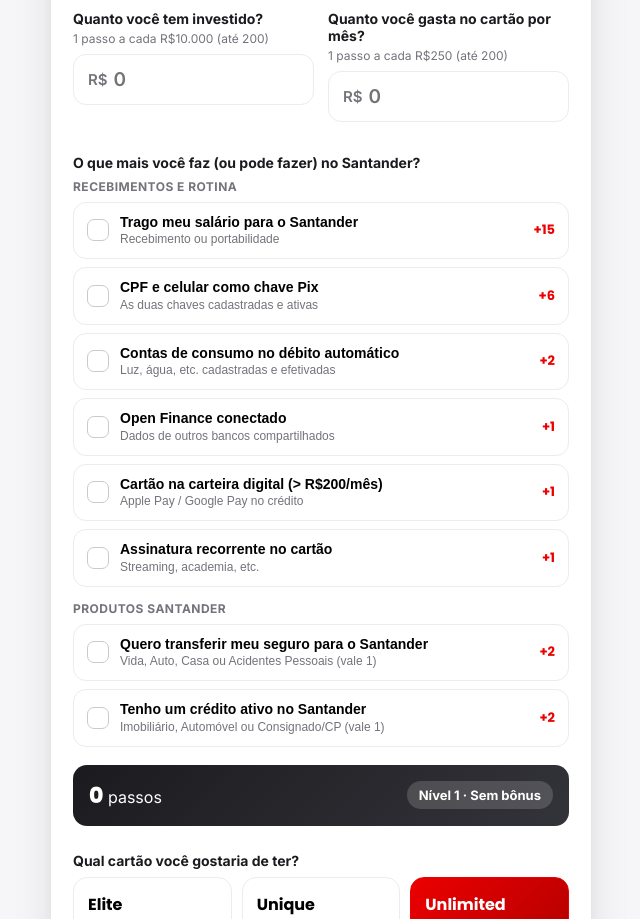
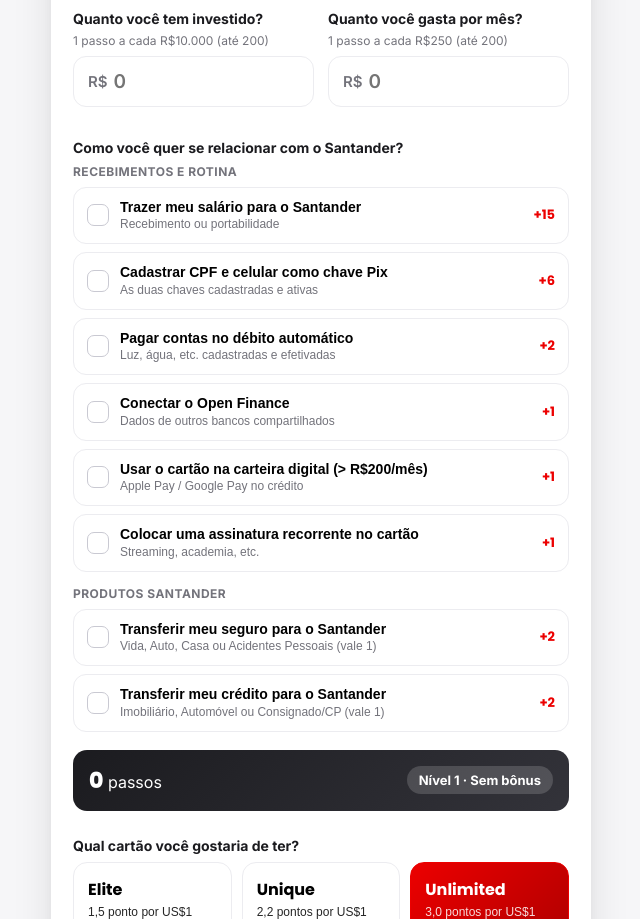
Before and after one commit to rod455/lpRewards, a React (Vite) app: page / in a window 1280 px wide. Shown: the part 340-1259 px from the top of the page, without its empty margins (319-959 px from the left). Built offline with nearby package versions, Linux system fonts and the light colour scheme.

Commit message:
Reformula pergunta e opcoes de relacionamento; alinha campo de gasto em uma linha

```diff
--- a/src/SimuladorSantanderRewards.jsx
+++ b/src/SimuladorSantanderRewards.jsx
@@ -50,14 +50,14 @@ const NIVEIS = [
 
 // Tarefas com check (passos fixos por tarefa)
 const TAREFAS = [
-  { id: "salario",     label: "Trago meu salário para o Santander",       desc: "Recebimento ou portabilidade",            passos: 15, grupo: "Recebimentos e rotina" },
-  { id: "pix",         label: "CPF e celular como chave Pix",             desc: "As duas chaves cadastradas e ativas",     passos: 6,  grupo: "Recebimentos e rotina" },
-  { id: "debito",      label: "Contas de consumo no débito automático",   desc: "Luz, água, etc. cadastradas e efetivadas", passos: 2,  grupo: "Recebimentos e rotina" },
-  { id: "openfinance", label: "Open Finance conectado",                   desc: "Dados de outros bancos compartilhados",   passos: 1,  grupo: "Recebimentos e rotina" },
-  { id: "wallet",      label: "Cartão na carteira digital (> R$200/mês)", desc: "Apple Pay / Google Pay no crédito",       passos: 1,  grupo: "Recebimentos e rotina" },
-  { id: "assinatura",  label: "Assinatura recorrente no cartão",          desc: "Streaming, academia, etc.",               passos: 1,  grupo: "Recebimentos e rotina" },
-  { id: "seguro",      label: "Quero transferir meu seguro para o Santander", desc: "Vida, Auto, Casa ou Acidentes Pessoais (vale 1)", passos: 2, grupo: "Produtos Santander" },
-  { id: "credito",     label: "Tenho um crédito ativo no Santander",      desc: "Imobiliário, Automóvel ou Consignado/CP (vale 1)", passos: 2, grupo: "Produtos Santander" },
+  { id: "salario",     label: "Trazer meu salário para o Santander",        desc: "Recebimento ou portabilidade",            passos: 15, grupo: "Recebimentos e rotina" },
+  { id: "pix",         label: "Cadastrar CPF e celular como chave Pix",     desc: "As duas chaves cadastradas e ativas",     passos: 6,  grupo: "Recebimentos e rotina" },
+  { id: "debito",      label: "Pagar contas no débito automático",          desc: "Luz, água, etc. cadastradas e efetivadas", passos: 2,  grupo: "Recebimentos e rotina" },
+  { id: "openfinance", label: "Conectar o Open Finance",                    desc: "Dados de outros bancos compartilhados",   passos: 1,  grupo: "Recebimentos e rotina" },
+  { id: "wallet",      label: "Usar o cartão na carteira digital (> R$200/mês)", desc: "Apple Pay / Google Pay no crédito",  passos: 1,  grupo: "Recebimentos e rotina" },
+  { id: "assinatura",  label: "Colocar uma assinatura recorrente no cartão", desc: "Streaming, academia, etc.",              passos: 1,  grupo: "Recebimentos e rotina" },
+  { id: "seguro",      label: "Transferir meu seguro para o Santander",     desc: "Vida, Auto, Casa ou Acidentes Pessoais (vale 1)", passos: 2, grupo: "Produtos Santander" },
+  { id: "credito",     label: "Transferir meu crédito para o Santander",    desc: "Imobiliário, Automóvel ou Consignado/CP (vale 1)", passos: 2, grupo: "Produtos Santander" },
 ];
 
 const PASSO_POR_REAL_INVEST = 10000; // 1 passo a cada R$10.000 investidos
@@ -379,7 +379,7 @@ export default function App() {
                 <CampoMoeda valor={form.investimentos} onChange={(v) => set("investimentos", v)} placeholder="0" destaque />
               </div>
               <div className={"sr-field " + (erros.gastoCartao ? "sr-field--erro" : "")}>
-                <label className="sr-label">Quanto você gasta no cartão por mês?</label>
+                <label className="sr-label">Quanto você gasta por mês?</label>
                 <span className="sr-hint">1 passo a cada R$250 (até 200)</span>
                 <CampoMoeda valor={form.gastoCartao} onChange={(v) => set("gastoCartao", v)} placeholder="0" destaque />
                 {erros.gastoCartao && <span className="sr-erro">{erros.gastoCartao}</span>}
@@ -387,7 +387,7 @@ export default function App() {
             </div>
 
             {/* Outras tarefas */}
-            <label className="sr-label sr-label--sec">O que mais você faz (ou pode fazer) no Santander?</label>
+            <label className="sr-label sr-label--sec">Como você quer se relacionar com o Santander?</label>
             {gruposCheck.map((g) => (
               <div key={g} className="sr-grupo">
                 <div className="sr-grupo__nome">{g}</div>
@@ -517,6 +517,7 @@ function Estilos() {
     .sr-grid2{display:grid; grid-template-columns:1fr 1fr; gap:14px;}
     @media(max-width:480px){.sr-grid2{grid-template-columns:1fr;}}
     .sr-field{margin-bottom:6px;}
+    @media(min-width:481px){.sr-grid2 .sr-label{min-height:19px;}}
 
     /* Campo de moeda */
     .sr-money{display:flex; align-items:center; border:1.5px solid var(--line);
```
